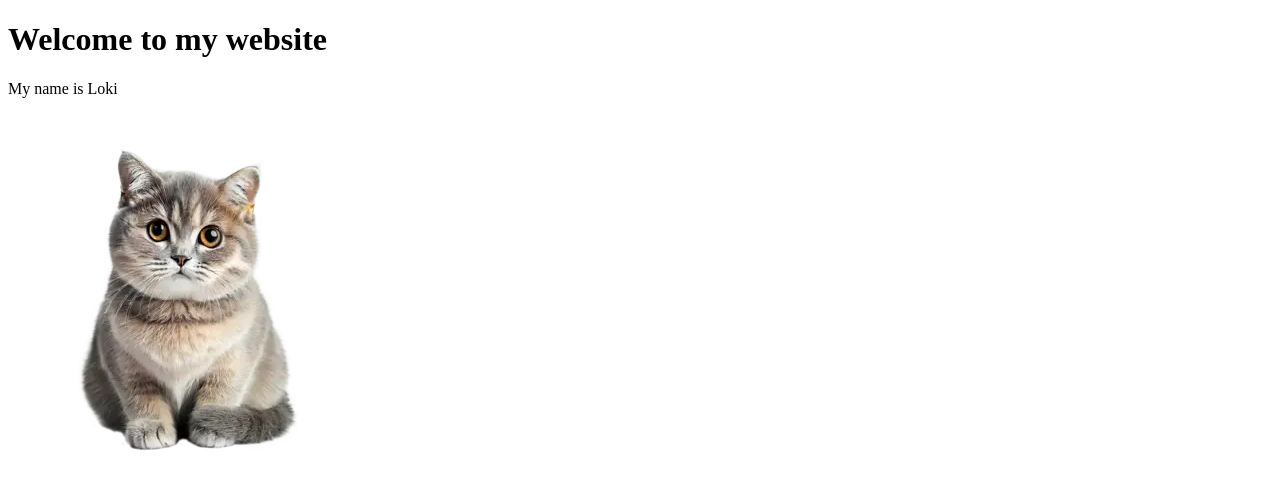
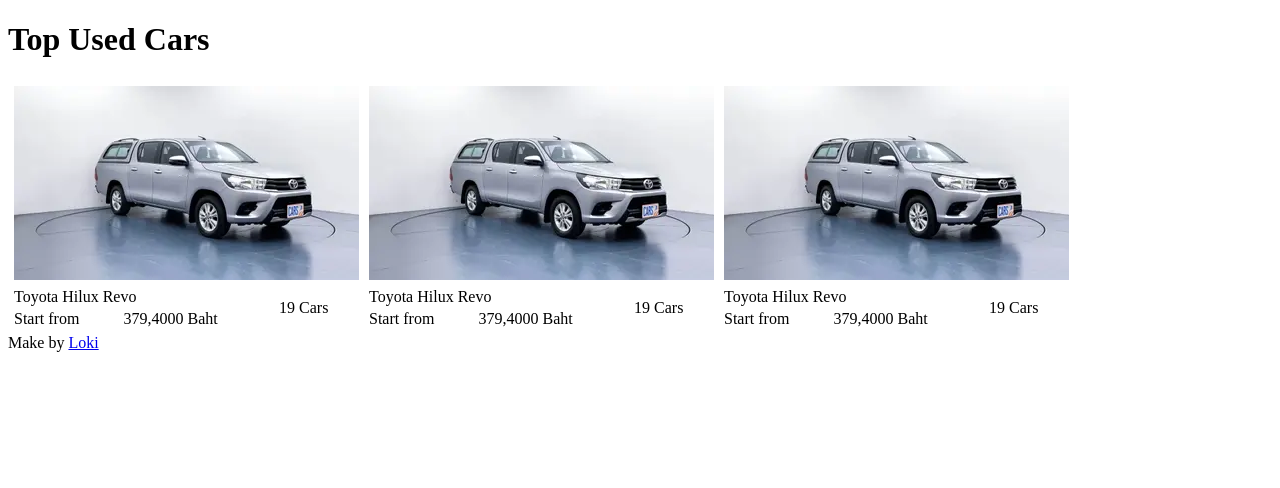
Before and after one commit to ThuYammT/ThuYammT.github.io, a plain HTML site: page index.html in a window 1280 px wide. Drawn offline with Linux system fonts and the light colour scheme.

Commit message:
Replaced with Carada

```diff
--- a/index.html
+++ b/index.html
@@ -1,9 +1,94 @@
 <!DOCTYPE html>
-<html>
+<html lang="en" xmlns:mso="urn:schemas-microsoft-com:office:office" xmlns:msdt="uuid:C2F41010-65B3-11d1-A29F-00AA00C14882">
+
 <head>
-    <title>ThuYa Home</title>
+  <title>Carada</title>
+
+<!--[if gte mso 9]><xml>
+<mso:CustomDocumentProperties>
+<mso:xd_Signature msdt:dt="string"></mso:xd_Signature>
+<mso:display_urn_x003a_schemas-microsoft-com_x003a_office_x003a_office_x0023_Editor msdt:dt="string">CHAYAPOL MOEMENG</mso:display_urn_x003a_schemas-microsoft-com_x003a_office_x003a_office_x0023_Editor>
+<mso:Order msdt:dt="string">300.000000000000</mso:Order>
+<mso:display_urn_x003a_schemas-microsoft-com_x003a_office_x003a_office_x0023_Author msdt:dt="string">CHAYAPOL MOEMENG</mso:display_urn_x003a_schemas-microsoft-com_x003a_office_x003a_office_x0023_Author>
+<mso:xd_ProgID msdt:dt="string"></mso:xd_ProgID>
+<mso:_ExtendedDescription msdt:dt="string"></mso:_ExtendedDescription>
+<mso:ComplianceAssetId msdt:dt="string"></mso:ComplianceAssetId>
+<mso:TemplateUrl msdt:dt="string"></mso:TemplateUrl>
+<mso:ContentTypeId msdt:dt="string">0x0101009FF7D1E89D0B8D439BF6074909CECEB2</mso:ContentTypeId>
+<mso:TriggerFlowInfo msdt:dt="string"></mso:TriggerFlowInfo>
+<mso:_SourceUrl msdt:dt="string"></mso:_SourceUrl>
+<mso:_SharedFileIndex msdt:dt="string"></mso:_SharedFileIndex>
+</mso:CustomDocumentProperties>
+</xml><![endif]-->
 </head>
+
 <body>
-    <h1>Welcome to my website</h1>
-    <p>My name is Loki</p>
-    <img src="catty.png" alt="My cat">
+  <h1>Top Used Cars</h1>
+  <table>
+    <thead>
+
+    </thead>
+    <tbody>
+      <tr>
+        <td>
+          <table border="0">
+            <tr>
+              <td colspan="3">
+                <img src="car.webp">
+              </td>
+            </tr>
+            <tr>
+              <td colspan="2">Toyota Hilux Revo</td>
+              <td rowspan="2">19 Cars</td>
+            </tr>
+            <tr>
+              <td>Start from</td>
+              <td>379,4000 Baht</td>
+            </tr>
+          </table>
+        </td>
+
+        <td>
+          <table border="0">
+            <tr>
+              <td colspan="3">
+                <img src="car.webp">
+              </td>
+            </tr>
+            <tr>
+              <td colspan="2">Toyota Hilux Revo</td>
+              <td rowspan="2">19 Cars</td>
+            </tr>
+            <tr>
+              <td>Start from</td>
+              <td>379,4000 Baht</td>
+            </tr>
+          </table>
+        </td>
+
+        <td>
+          <table border="0">
+            <tr>
+              <td colspan="3">
+                <img src="car.webp">
+              </td>
+            </tr>
+            <tr>
+              <td colspan="2">Toyota Hilux Revo</td>
+              <td rowspan="2">19 Cars</td>
+            </tr>
+            <tr>
+              <td>Start from</td>
+              <td>379,4000 Baht</td>
+            </tr>
+          </table>
+        </td>
+
+      </tr>
+    </tbody>
+  </table>
+  Make by <a href="about.html">Loki</a>
+
+</body>
+
+</html>
```
Also changed, not shown: about.html (added, +72 -0 lines), backg.jpg (added), car.webp (added), catty.png (deleted), wonypung.jpg (added), 1 other file.
